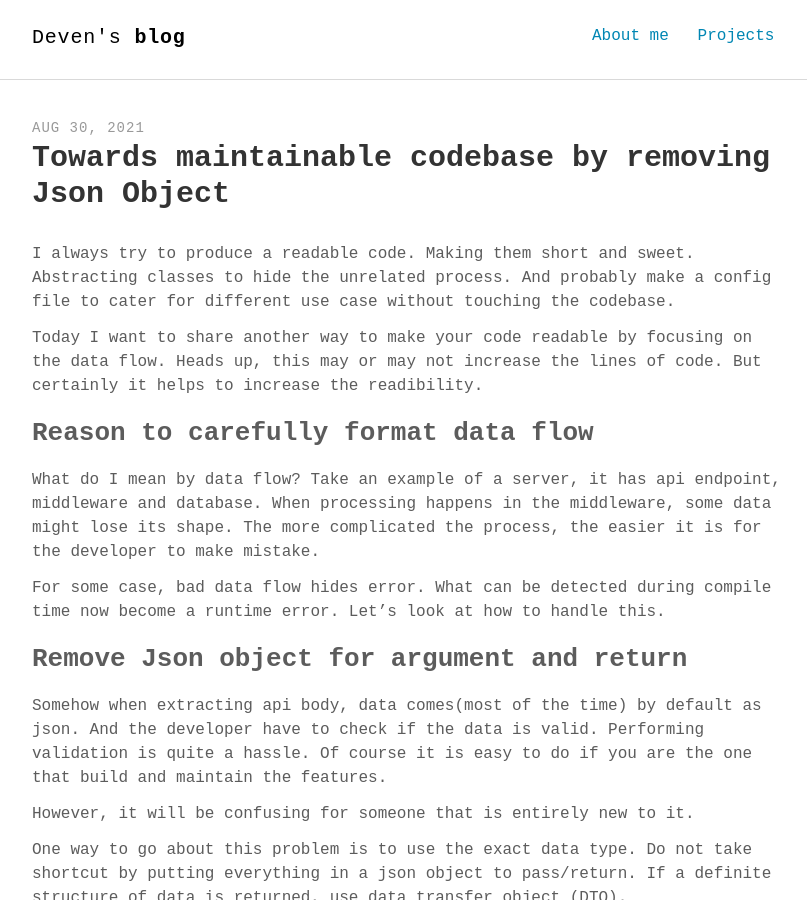
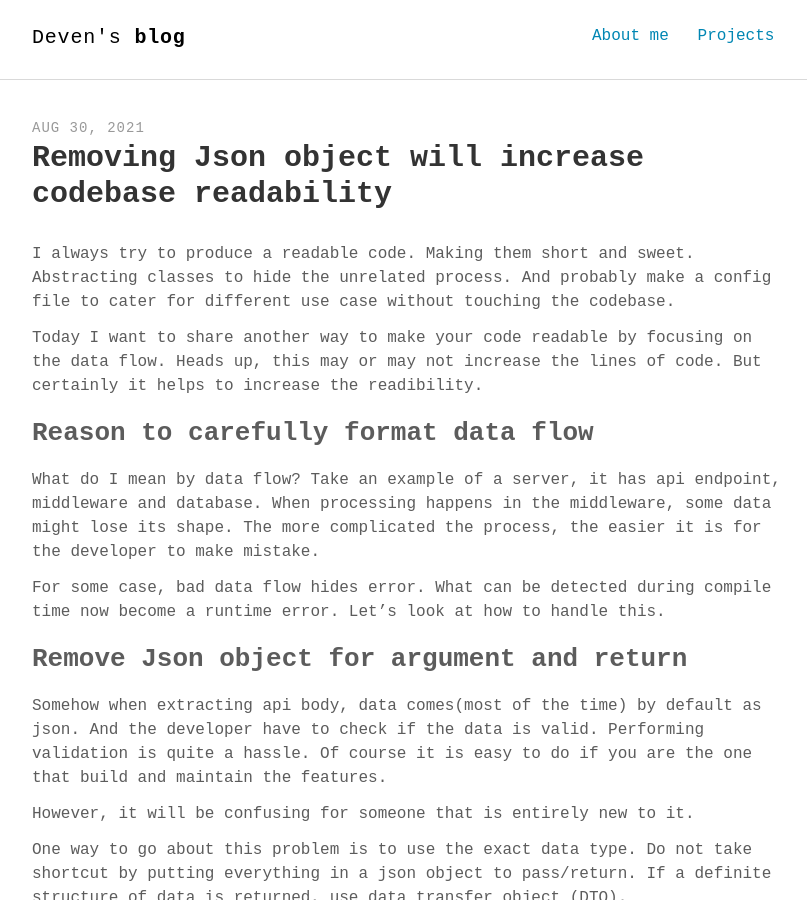
Before and after one commit to devennn/devennn.github.io, a Jekyll site: the page built from _posts/2021-08-30-towards-good-codebase.md, in a window 1280 px wide and 900 px high. Shown: the whole window, without its empty margins (232-1039 px from the left). Built offline with Jekyll 4.4.1, drawn with Linux system fonts in a browser that asks for light colours; some web fonts are replaced.

Commit message:
Update 2021-08-30-towards-good-codebase.md

```diff
--- a/_posts/2021-08-30-towards-good-codebase.md
+++ b/_posts/2021-08-30-towards-good-codebase.md
@@ -1,6 +1,6 @@
 ---
 layout: post
-title: Towards maintainable codebase by removing Json Object
+title: Removing Json object will increase codebase readability
 description: "Increase readibility of codebase"
 keywords: "Coding practice"
 ---
```
